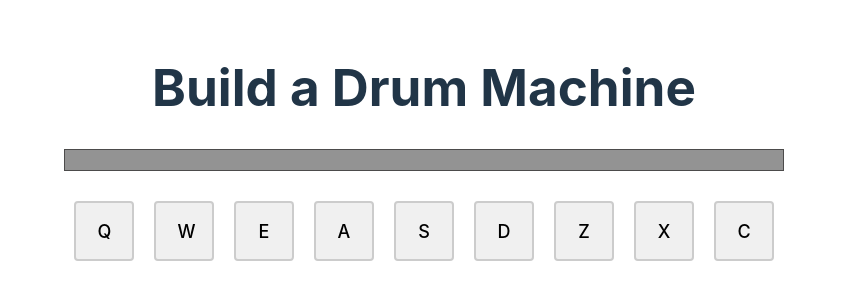
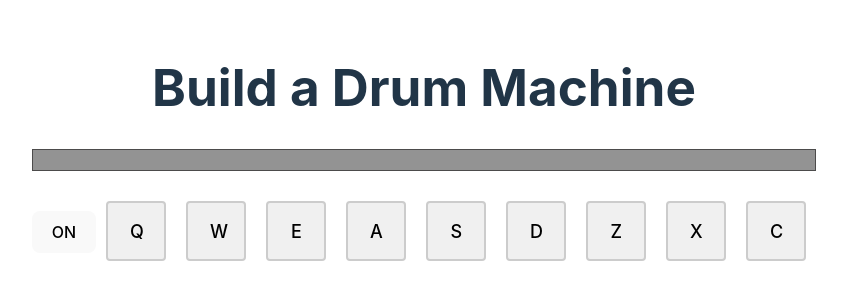
Before and after one commit to m-saoud/BuildDrumMachine, a React (Vite) app: page / in a window 1280 px wide. Shown: the part 252-552 px from the top of the page, without its empty margins (216-1063 px from the left). Built offline with nearby package versions, Linux system fonts and the light colour scheme.

Commit message:
Added condition for toggle Power function

```diff
--- a/src/App.jsx
+++ b/src/App.jsx
@@ -3,6 +3,8 @@ import { useState, useRef } from "react";
 import "./App.css";
 function App() {
   const [display, setDisplay] = useState("");
+  const [power, setPower] = useState(true);
+
   const audioRefs = useRef({});
 
   const handleKeyPress = (e) => {
@@ -19,12 +21,31 @@ function App() {
     audio.play();
     setDisplay(audio.dataset.clipname);
   };
+
+  const togglePower = () => {
+    setPower(!power);
+    setDisplay("");
+
+
+
+
+
+  };
+
   return (
     <>
       <h1>Build a Drum Machine</h1>
 
       <div id="drum-machine" onKeyDown={handleKeyPress} tabIndex={0} autoFocus>
         <div id="display">{display}</div>
+
+        <button
+          className={`power-button ${power ? "on" : "off"}`}
+          onClick={togglePower}
+        >
+          {power ? "ON" : "OFF"}
+        </button>
+
         <button className="drum-pad" id="Q" onClick={() => handlePadClick("Q")}>
           Q
           <audio
@@ -43,7 +64,6 @@ function App() {
             id="W"
             src="https://s3.amazonaws.com/freecodecamp/drums/Heater-2.mp3"
             data-clipname="Heater 2"
-
             ref={(audio) => (audioRefs.current["W"] = audio)}
           ></audio>
         </button>
@@ -55,7 +75,6 @@ function App() {
             id="E"
             src="https://s3.amazonaws.com/freecodecamp/drums/Heater-3.mp3"
             data-clipname="Heater 3"
-
             ref={(audio) => (audioRefs.current["E"] = audio)}
           ></audio>
         </button>
@@ -67,7 +86,6 @@ function App() {
             id="A"
             src="https://s3.amazonaws.com/freecodecamp/drums/Heater-4_1.mp3"
             data-clipname="Heater 4"
-
             ref={(audio) => (audioRefs.current["A"] = audio)}
           ></audio>
         </button>
@@ -79,7 +97,6 @@ function App() {
             id="S"
             src="https://s3.amazonaws.com/freecodecamp/drums/Heater-6.mp3"
             data-clipname="Heater 5"
-
             ref={(audio) => (audioRefs.current["S"] = audio)}
           ></audio>
         </button>
@@ -91,7 +108,6 @@ function App() {
             id="D"
             src="https://s3.amazonaws.com/freecodecamp/drums/Dsc_Oh.mp3"
             data-clipname="OPEN HH"
-
             ref={(audio) => (audioRefs.current["D"] = audio)}
           ></audio>
         </button>
@@ -103,7 +119,6 @@ function App() {
             id="Z"
             src="https://s3.amazonaws.com/freecodecamp/drums/Kick_n_Hat.mp3"
             data-clipname="Kick n Hat"
-
             ref={(audio) => (audioRefs.current["Z"] = audio)}
           ></audio>
         </button>
@@ -115,7 +130,6 @@ function App() {
             id="X"
             src="https://s3.amazonaws.com/freecodecamp/drums/RP4_KICK_1.mp3"
             data-clipname="RP4 KICK 1"
-
             ref={(audio) => (audioRefs.current["X"] = audio)}
           ></audio>
         </button>
@@ -127,8 +141,6 @@ function App() {
             id="C"
             src="https://s3.amazonaws.com/freecodecamp/drums/Cev_H2.mp3"
             data-clipname="Cev H2"
-
-
             ref={(audio) => (audioRefs.current["C"] = audio)}
           ></audio>
         </button>
```
